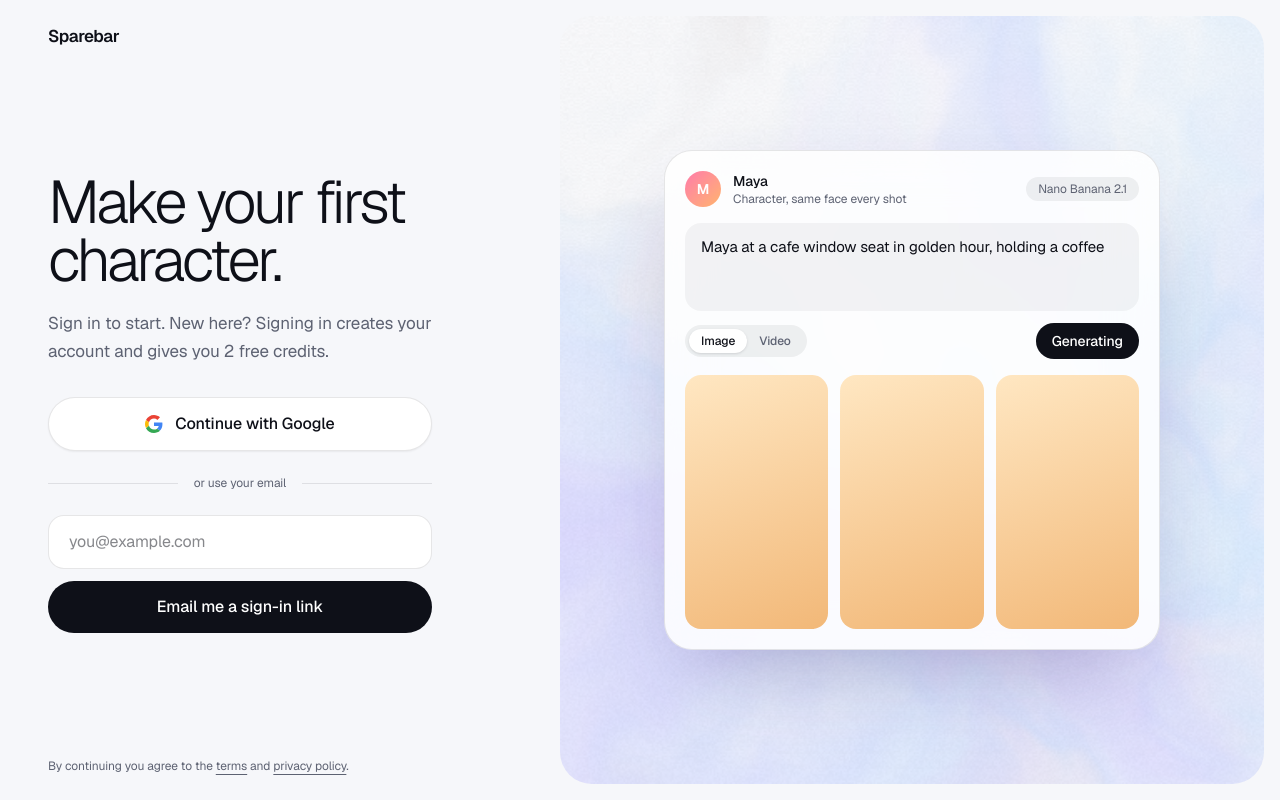
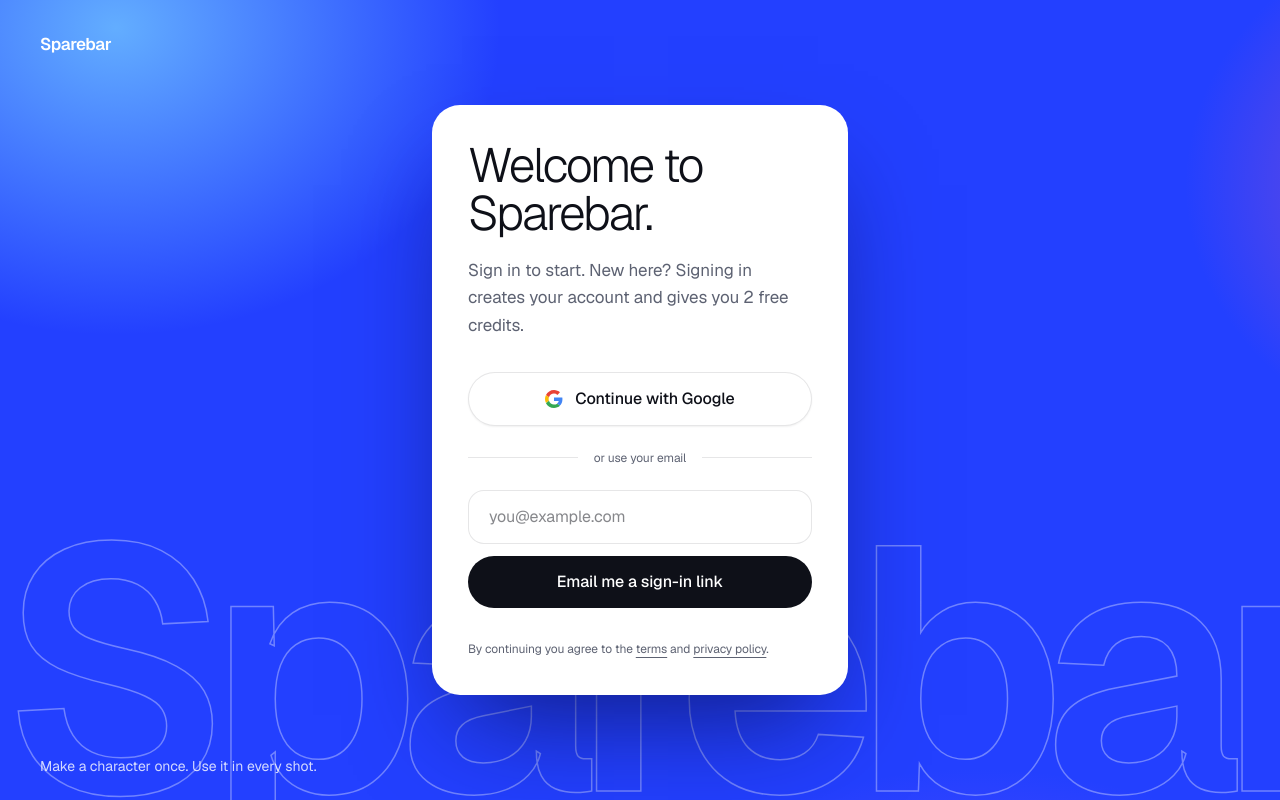
Before and after one commit to rishabhguptajs/sparebar-app, a Next.js app: page /login in a window 1280 px wide. Built offline with nearby package versions, Linux system fonts and the light colour scheme; no server answers.

Commit message:
Give the login page its own blue stage and a single card

```diff
--- a/src/app/globals.css
+++ b/src/app/globals.css
@@ -166,3 +166,35 @@ dialog::backdrop {
 .font-display {
   letter-spacing: -0.045em;
 }
+
+
+/* Login: a saturated electric blue stage with slow drifting light, nothing like the pale landing page. */
+.login-stage {
+  background-color: #2340ff;
+  background-image:
+    radial-gradient(40rem 32rem at 12% 8%, rgb(120 210 255 / 0.75), transparent 60%),
+    radial-gradient(38rem 30rem at 92% 22%, rgb(255 92 160 / 0.6), transparent 60%),
+    radial-gradient(46rem 36rem at 60% 105%, rgb(150 90 255 / 0.75), transparent 60%);
+  background-size: 140% 140%;
+  animation: login-drift 18s ease-in-out infinite alternate;
+}
+
+.login-mark {
+  color: transparent;
+  -webkit-text-stroke: 1.5px rgb(255 255 255 / 0.35);
+}
+
+@keyframes login-drift {
+  from {
+    background-position: 0% 0%;
+  }
+  to {
+    background-position: 100% 100%;
+  }
+}
+
+@media (prefers-reduced-motion: reduce) {
+  .login-stage {
+    animation: none;
+  }
+}
--- a/src/app/login/page.tsx
+++ b/src/app/login/page.tsx
@@ -4,10 +4,6 @@ import Link from "next/link";
 import { useEffect, useState } from "react";
 import { brand } from "@/config/brand";
 import { FREE_TIER } from "@/config/free-tier";
-import { MODELS } from "@/config/models";
-import { HeroDemo } from "@/components/hero-demo";
-import { HeroField } from "@/components/hero-field";
-import { creditsForModel } from "@/lib/credits";
 import { createClient } from "@/lib/supabase/client";
 
 export default function LoginPage() {
@@ -73,18 +69,20 @@ export default function LoginPage() {
     );
   }
 
-  const imageCredits = creditsForModel(MODELS.find((m) => m.key === "nano-banana-2.1")!);
+  return (
+    <main className="login-stage relative isolate grid min-h-dvh place-items-center overflow-hidden px-4 py-10">
+      <p aria-hidden="true" className="login-mark pointer-events-none absolute inset-x-0 bottom-[-0.12em] -z-10 select-none text-center text-[clamp(6rem,27vw,26rem)] font-semibold leading-none tracking-[-0.07em]">
+        {brand.name}
+      </p>
 
-  return (
-    <main className="landing grid min-h-dvh lg:grid-cols-[minmax(0,34rem)_1fr]">
-      <section className="flex min-h-dvh flex-col px-6 py-6 sm:px-12">
-        <Link href="/" className="text-[17px] font-semibold tracking-[-0.03em]">
+      <Link href="/" className="absolute left-6 top-6 text-[17px] font-semibold tracking-[-0.03em] text-white sm:left-10 sm:top-8">
         {brand.name}
       </Link>
 
-        <div className="my-auto w-full max-w-sm py-12">
-          <h1 className="text-5xl font-light leading-[0.98] tracking-[-0.055em] sm:text-6xl">
-            Make your first character.
+      <section className="landing w-full max-w-[26rem] rounded-[28px] bg-white p-7 shadow-[0_50px_100px_-30px_rgb(8_14_80/0.7)] sm:p-9" style={{ background: "#fff" }}>
+      <div>
+        <h1 className="text-4xl font-light leading-[1] tracking-[-0.05em] sm:text-5xl">
+          Welcome to {brand.name}.
         </h1>
         <p className="mt-5 text-[17px] leading-relaxed text-ink-2">
           Sign in to start. New here? Signing in creates your account and gives you {FREE_TIER.credits} free credits.
@@ -186,7 +184,7 @@ export default function LoginPage() {
         )}
       </div>
 
-        <p className="text-xs leading-relaxed text-ink-2">
+        <p className="mt-8 text-xs leading-relaxed text-ink-2">
           By continuing you agree to the{" "}
           <Link href="/terms" className="underline underline-offset-4">
             terms
@@ -199,12 +197,9 @@ export default function LoginPage() {
         </p>
       </section>
 
-      <aside className="relative isolate m-4 hidden place-items-center overflow-hidden rounded-[2rem] lg:grid">
-        <HeroField light seed={5} className="absolute inset-0 -z-10" />
-        <div className="w-full max-w-[34rem] px-6">
-          <HeroDemo imageCredits={imageCredits} />
-        </div>
-      </aside>
+      <p className="absolute bottom-6 left-6 hidden text-sm text-white/80 sm:block sm:left-10">
+        Make a character once. Use it in every shot.
+      </p>
     </main>
   );
 }
```
Lines whose indentation alone changed are shown as unchanged.
